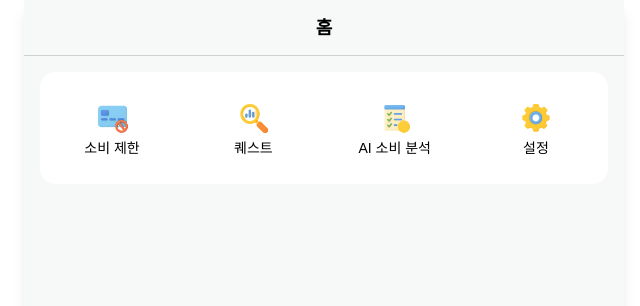
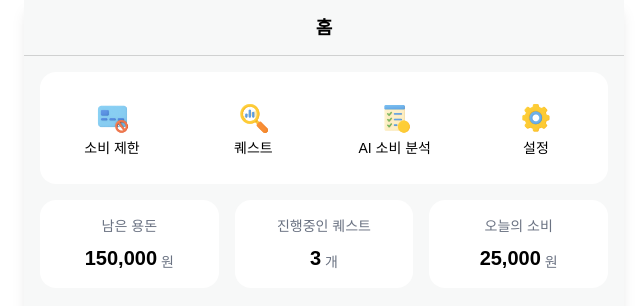
Before and after one commit to 2025-The-Pay-FinTech-Hackathon/Team03-FE, a Next.js app: page / in a window 1280 px wide. Shown: the top 306 px of the page, without its empty margins (316-956 px from the left). Built offline with nearby package versions, Linux system fonts and the light colour scheme; a web font is replaced by a local one.

Commit message:
✨ 홈 페이지에 홈 정보 컴포넌트 추가 및 모의 데이터 구현

```diff
--- /dev/null
+++ b/src/app/(home)/_components/HomeInfo.tsx
@@ -0,0 +1,43 @@
+import { GetHomeInfoResult } from "@/types/home/getHomeInfoTypes";
+
+interface HomeInfoProps {
+  data: GetHomeInfoResult;
+}
+
+export default function HomeInfo({ data }: HomeInfoProps) {
+  const { leftMoney, inProgressCount, todayTotalSpend } = data;
+
+  const formatNumber = (num: number) => {
+    return num.toLocaleString("ko-KR");
+  };
+
+  return (
+    <div className="w-full grid grid-cols-3 gap-4">
+      <div className="bg-white rounded-2xl p-4 flex flex-col items-center">
+        <span className="text-gray-500 text-sm mb-2">남은 용돈</span>
+        <div className="flex items-end gap-1">
+          <span className="text-xl font-bold">{formatNumber(leftMoney)}</span>
+          <span className="text-sm text-gray-500">원</span>
+        </div>
+      </div>
+
+      <div className="bg-white rounded-2xl p-4 flex flex-col items-center">
+        <span className="text-gray-500 text-sm mb-2">진행중인 퀘스트</span>
+        <div className="flex items-end gap-1">
+          <span className="text-xl font-bold">{inProgressCount}</span>
+          <span className="text-sm text-gray-500">개</span>
+        </div>
+      </div>
+
+      <div className="bg-white rounded-2xl p-4 flex flex-col items-center">
+        <span className="text-gray-500 text-sm mb-2">오늘의 소비</span>
+        <div className="flex items-end gap-1">
+          <span className="text-xl font-bold">
+            {formatNumber(todayTotalSpend)}
+          </span>
+          <span className="text-sm text-gray-500">원</span>
+        </div>
+      </div>
+    </div>
+  );
+}
--- a/src/app/(home)/page.tsx
+++ b/src/app/(home)/page.tsx
@@ -1,11 +1,20 @@
 "use client";
 
 import MenuList from "./_components/MenuList";
+import HomeInfo from "./_components/HomeInfo";
 
 export default function HomePage() {
+  // 실제로는 API 호출 등을 통해 데이터를 가져와야 합니다.
+  const mockData = {
+    leftMoney: 150000,
+    inProgressCount: 3,
+    todayTotalSpend: 25000,
+  };
+
   return (
-    <div className="w-full p-4">
+    <div className="w-full p-4 flex flex-col gap-4">
       <MenuList />
+      <HomeInfo data={mockData} />
     </div>
   );
 }
```
